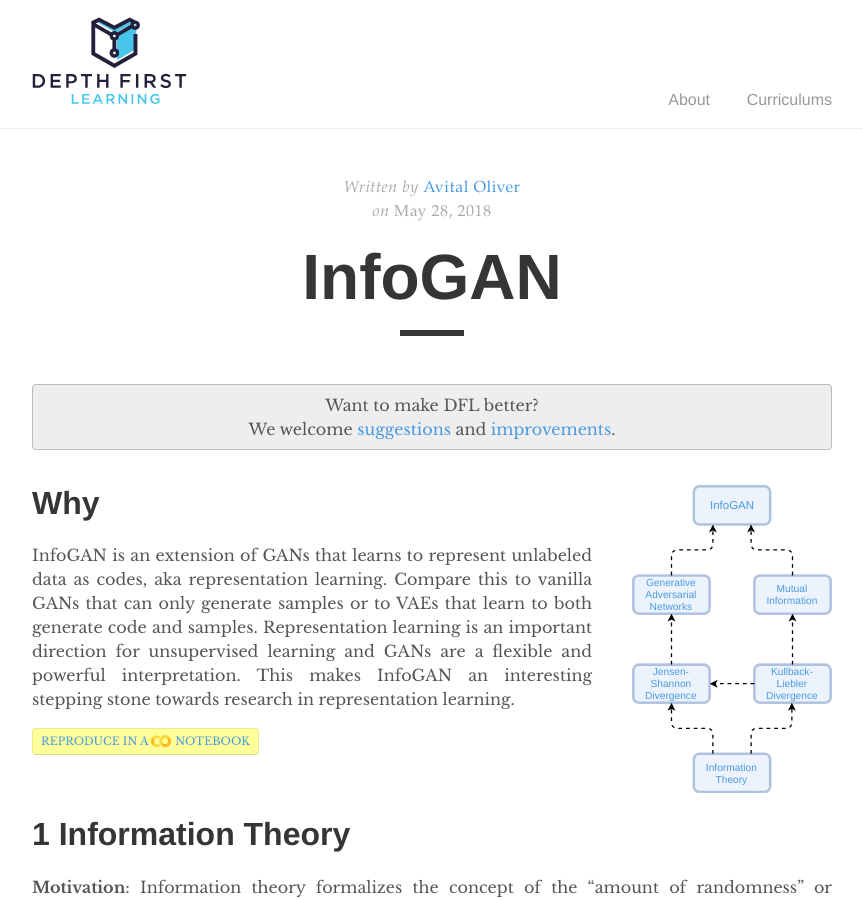
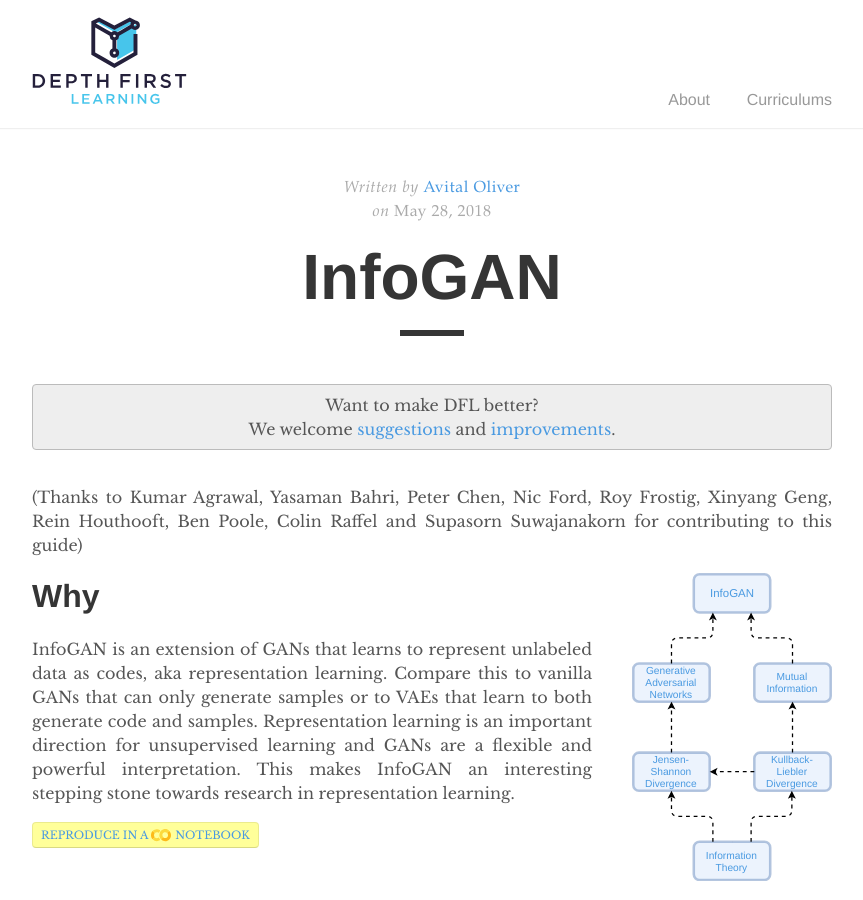
Before and after one commit to depthfirstlearning/depthfirstlearning.com, a Jekyll site: the page built from _posts/2018-05-28-InfoGAN.markdown, in a window 1280 px wide and 900 px high. Shown: the whole window, without its empty margins (208-1071 px from the left). Built offline with Jekyll 4.4.1, drawn with Linux system fonts in a browser that asks for light colours; formulas are drawn with MathJax 3.

Commit message:
See what thanks looks like

```diff
--- a/_posts/2018-05-28-InfoGAN.markdown
+++ b/_posts/2018-05-28-InfoGAN.markdown
@@ -11,6 +11,8 @@
         representation learning."
 feedback: true
 ---
+
+(Thanks to Kumar Agrawal, Yasaman Bahri, Peter Chen, Nic Ford, Roy Frostig, Xinyang Geng, Rein Houthooft, Ben Poole, Colin Raffel and Supasorn Suwajanakorn for contributing to this guide)
 
 <iframe class="deps" src="/assets/infogan-deps.svg" width="200"></iframe>
 
```
